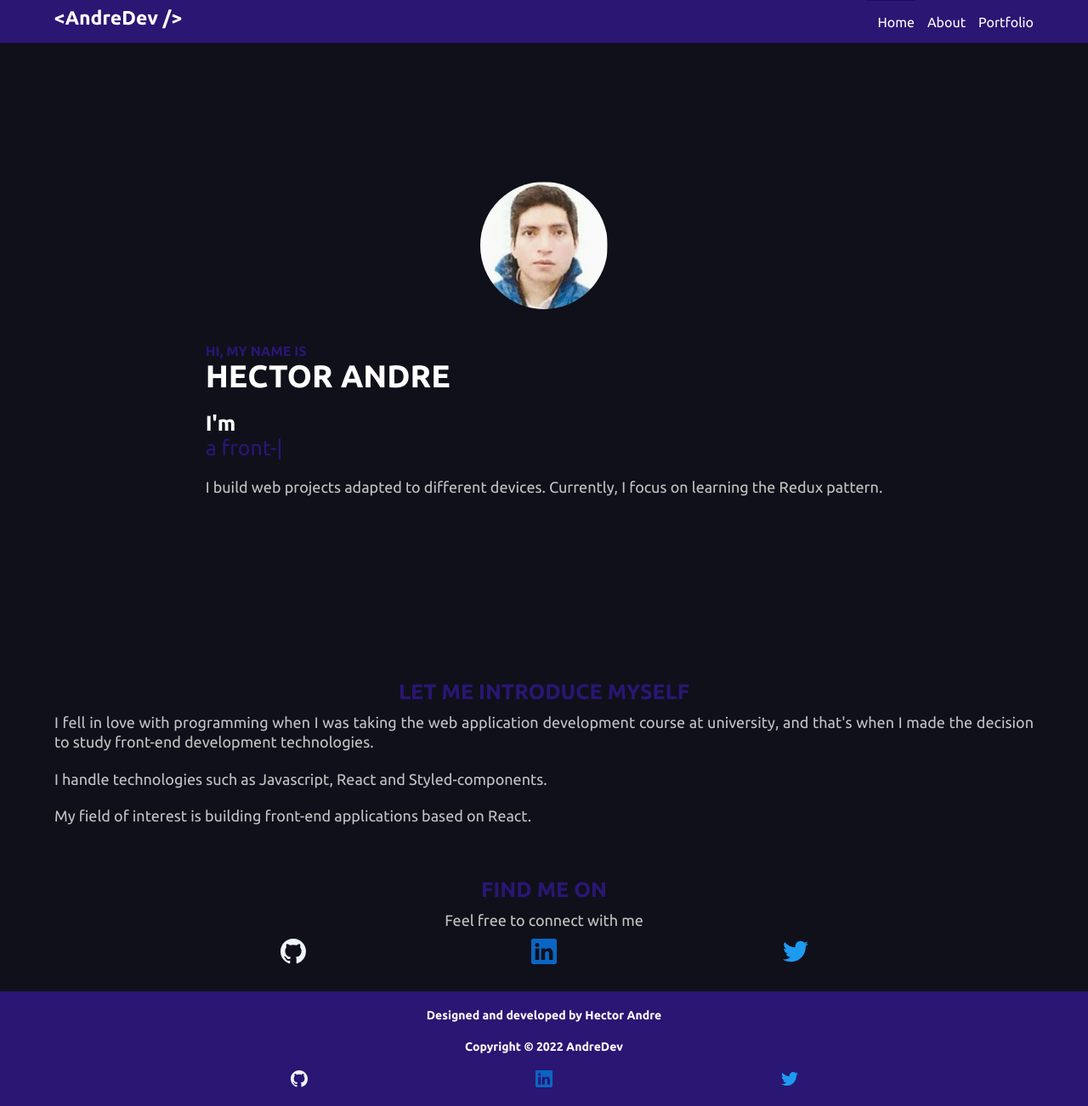
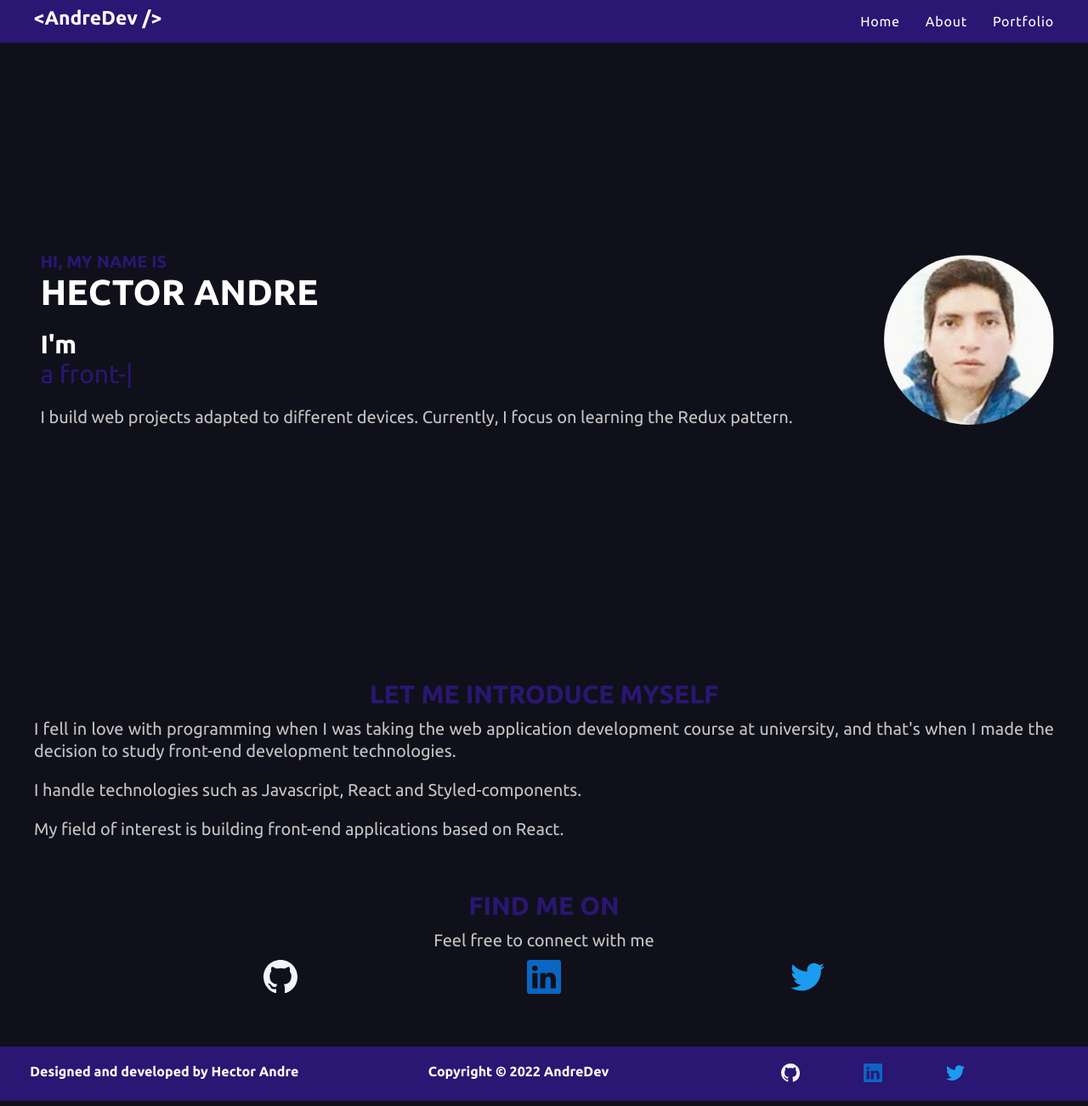
Before and after one commit to AndreDev12/portfolio, a React (Vite) app: page / in a window 1280 px wide. Shown: the whole page at 85% size. Built offline with nearby package versions, Linux system fonts and the light colour scheme.

Commit message:
Styling the Footer component in tablet

```diff
--- a/src/components/About/styles.js
+++ b/src/components/About/styles.js
@@ -6,9 +6,9 @@ export const AboutContainer = styled.div`
 
 export const AboutDiv = styled.div`
     height: 70vh;
-    width: 90%;
+    width: 95%;
     margin: 0 auto;
-    max-width: 1400px;
+    max-width: 1200px;
     padding-top: 11rem;
     h1{
         text-align: center;
--- a/src/components/Footer/styles.js
+++ b/src/components/Footer/styles.js
@@ -10,14 +10,20 @@ export const FooterContainer = styled.footer`
 `;
 
 export const FooterDiv = styled.div`
-    width: 90%;
+    width: 95%;
     margin: 0 auto;
-    max-width: 1400px;
+    max-width: 1200px;
     display: flex;
     flex-wrap: wrap;
     color: ${({theme}) => theme.colors.white};
     /* padding-top: 11rem; */
     /* height: 70vh; */
+    @media(min-width: ${({theme}) => theme.breakpoints.tablet}){
+        flex-wrap: nowrap;
+        margin: 0;
+        width: 100%;
+        column-gap: 5rem;
+    }
     &>*{
         width: 100%;
         padding-block: 1rem;
@@ -32,6 +38,9 @@ export const FooterInformation = styled.div`
         font-size: 1.4rem;
         text-align: center;
         line-height: 1.2;
+        @media(min-width: ${({theme}) => theme.breakpoints.tablet}){
+            font-size: 1.6rem;
+        }
     }
 `;
 
@@ -39,10 +48,19 @@ export const Copyright = styled.div`
     h5{
         font-size: 1.4rem;
         text-align: center;
+        @media(min-width: ${({theme}) => theme.breakpoints.tablet}){
+            font-size: 1.6rem;
+        }
     }
 `;
 
 export const FooterSocialNetwork = styled.div`
     display: flex;
     justify-content: space-evenly;
+    svg{
+        @media(min-width: ${({theme}) => theme.breakpoints.tablet}){
+            height: 2.2rem;
+            width: 2.2rem;
+        }
+    }
 `;
--- a/src/components/Home/styles.js
+++ b/src/components/Home/styles.js
@@ -6,17 +6,18 @@ export const HomeContainer = styled.div`
 
 export const HomeDiv = styled.div`
     height: 100vh;
-    width: 90%;
+    width: 95%;
     margin: 0 auto;
-    max-width: 1400px;
+    max-width: 1200px;
     display: flex;
     flex-direction: column;
     justify-content: center;
     align-items: center;
     row-gap: 4rem;
-    /* @media(min-width: ${({theme}) => theme.breakpoints.tablet}){
+    @media(min-width: ${({theme}) => theme.breakpoints.tablet}){
         flex-direction: row;
-    } */
+        column-gap: 10rem;
+    }
     /* @media(min-width: ${({theme}) => theme.breakpoints.desktop}){
         width: 12rem;
         height: 12rem;
@@ -40,9 +41,10 @@ export const Picture = styled.img`
     width: 15rem;
     border-radius: 50%;
     /* animation: ${bounce} 1s alternate infinite; */
-    /* @media(min-width: ${({theme}) => theme.breakpoints.tablet}){
+    @media(min-width: ${({theme}) => theme.breakpoints.tablet}){
         order: 1;
-    } */
+        width: 20rem;
+    }
 `;
 
 export const NameContainer = styled.div`
@@ -50,11 +52,17 @@ export const NameContainer = styled.div`
         font-size: ${({theme}) => theme.fonts.sizes.test1};
         color: ${({theme}) => theme.colors.purple};
         text-transform: uppercase;
+        @media(min-width: ${({theme}) => theme.breakpoints.tablet}){
+            font-size: 2rem;
+        }
     }
     h1{
         font-size: ${({theme}) => theme.fonts.sizes.test4};
         color: ${({theme}) => theme.colors.white};
         text-transform: uppercase;
+        @media(min-width: ${({theme}) => theme.breakpoints.tablet}){
+            font-size: 4.2rem;
+        }
     }
 `;
 
@@ -63,10 +71,16 @@ export const Specialty = styled.div`
     h3{
         font-size: ${({theme}) => theme.fonts.sizes.test3};
         color: ${({theme}) => theme.colors.white};
+        @media(min-width: ${({theme}) => theme.breakpoints.tablet}){
+            font-size: 3rem;
+        }
     }
     span{
         font-size: ${({theme}) => theme.fonts.sizes.test3};
         color: ${({theme}) => theme.colors.purple};
+        @media(min-width: ${({theme}) => theme.breakpoints.tablet}){
+            font-size: 3rem;
+        }
     }
 `;
 
@@ -76,17 +90,22 @@ export const Paragraph = styled.p`
     font-size: ${({theme}) => theme.fonts.sizes.test2};
     line-height: 1.3;
     text-align: justify;
+    @media(min-width: ${({theme}) => theme.breakpoints.tablet}){
+        font-size: 2rem;
+    }
 `;
 
 export const AboutDiv = styled.div`
-    width: 90%;
+    width: 95%;
     margin: 0 auto;
-    max-width: 1400px;
+    max-width: 1200px;
     display: flex;
     flex-direction: column;
     row-gap: 4rem;
-    /* padding-block: 3rem; */
     padding-bottom: 3rem;
+    @media(min-width: ${({theme}) => theme.breakpoints.tablet}){
+        padding-bottom: 6rem;
+    }
 `;
 
 export const Presentation = styled.div`
@@ -96,6 +115,9 @@ export const Presentation = styled.div`
         font-size: ${({theme}) => theme.fonts.sizes.test3};
         color: ${({theme}) => theme.colors.purple};
         margin-bottom: 1rem;
+        @media(min-width: ${({theme}) => theme.breakpoints.tablet}){
+            font-size: 3rem;
+        }
     }
     p{
         margin: 0 0 2rem;
@@ -103,6 +125,9 @@ export const Presentation = styled.div`
         font-size: 1.8rem;
         line-height: 1.3;
         text-align: justify;
+        @media(min-width: ${({theme}) => theme.breakpoints.tablet}){
+            font-size: 2rem;
+        }
     }
 `;
 
@@ -113,6 +138,9 @@ export const Contact = styled.div`
         font-size: ${({theme}) => theme.fonts.sizes.test3};
         color: ${({theme}) => theme.colors.purple};
         margin-bottom: 1rem;
+        @media(min-width: ${({theme}) => theme.breakpoints.tablet}){
+            font-size: 3rem;
+        }
     }
     p{
         margin: 0 0 1rem;
@@ -120,10 +148,19 @@ export const Contact = styled.div`
         font-size: 1.8rem;
         line-height: 1.3;
         text-align: center;
+        @media(min-width: ${({theme}) => theme.breakpoints.tablet}){
+            font-size: 2rem;
+        }
     }
 `;
 
 export const SocialNetworks = styled.div`
     display: flex;
     justify-content: space-evenly;
+    svg{
+        @media(min-width: ${({theme}) => theme.breakpoints.tablet}){
+            height: 4rem;
+            width: 4rem;
+        }
+    }
 `;
--- a/src/components/NavBar/NavBar.jsx
+++ b/src/components/NavBar/NavBar.jsx
@@ -3,7 +3,7 @@ import { useState } from 'react';
 import { Link } from 'react-router-dom';
 import { FaBars, FaTimes } from 'react-icons/fa';
 
-import { HeaderContainer, ListItem, Logo, MenuButton, Nav } from './styles';
+import { HeaderContainer, ListItem, Logo, MenuButton, Nav, UnorderedList } from './styles';
 import logo from '../../assets/logos/logo.svg';
 
 const NavBar = () => {
@@ -27,11 +27,11 @@ const NavBar = () => {
               }
             </MenuButton>
             <Nav toggle={toggle}>
-              <ul>
+              <UnorderedList>
                 <ListItem><Link to="/">Home</Link></ListItem>
                 <ListItem><Link to="about">About</Link></ListItem>
                 <ListItem><Link to="portfolio">Portfolio</Link></ListItem>
-              </ul>
+              </UnorderedList>
             </Nav>
           </div>
         </div>
--- a/src/components/NavBar/styles.js
+++ b/src/components/NavBar/styles.js
@@ -11,9 +11,9 @@ export const HeaderContainer = styled.header`
         width: 100%;
         height: 5rem;
         /* padding: 1rem; */
-        width: 90%;
+        width: 95%;
         margin: 0 auto;
-        max-width: 1400px;
+        max-width: 1200px;
         > div{
             display: flex;
             height: 100%;
@@ -56,15 +56,23 @@ export const Nav = styled.nav`
         width: ${({toggle}) => toggle ? "100%" : "0%"};
         z-index: 10;
     }
+`;
+
+export const UnorderedList = styled.ul`
+    @media(min-width: ${({theme}) => theme.breakpoints.tablet}){
+        display: flex;
+        justify-items: center;
+    }
     li:nth-child(1){
-        border-top: .1rem solid ${({theme}) => theme.colors.darkPurple};
+        border-top: 0.1rem solid ${({theme}) => theme.colors.darkPurple};
+        @media(min-width: ${({theme}) => theme.breakpoints.tablet}){
+            border-top-width: 0;
+        }
     }
     li:not(:nth-child(1)){
-        border-top: .1rem solid ${({theme}) => theme.colors.purple};
-    }
-    ul{
+        border-top: 0.1rem solid ${({theme}) => theme.colors.purple};
         @media(min-width: ${({theme}) => theme.breakpoints.tablet}){
-            display: flex;
+            border-top-width: 0;
         }
     }
 `;
@@ -74,9 +82,19 @@ export const ListItem = styled.li`
     position: relative;
     transition: padding-left .3s;
     width: 100%;
+    @media(min-width: ${({theme}) => theme.breakpoints.tablet}){
+        margin-left: 3rem;
+        letter-spacing: 0.08rem;
+    }
     &:hover{
         background-color: ${({theme}) => theme.colors.purple};
         padding-left: 1rem;
+        @media(min-width: ${({theme}) => theme.breakpoints.tablet}){
+            padding-left: 0;
+        }
+        a::before{
+            transform: scale(1);
+        }
     }
         a{
             font-size: ${({theme}) => theme.fonts.sizes.md};
@@ -85,5 +103,24 @@ export const ListItem = styled.li`
             display: inline-block;
             line-height: 5rem;
             margin-left: 1.5rem;
+            position: relative;
+            @media(min-width: ${({theme}) => theme.breakpoints.tablet}){
+                margin-left: 0;
+            }
+            &:hover{
+                color: ${({theme}) => theme.colors.purpleLight};
+            }
+            &::before{
+                @media(min-width: ${({theme}) => theme.breakpoints.tablet}){
+                    content: "";
+                    width: 100%;
+                    height: 0.2rem;
+                    background-color: ${({theme}) => theme.colors.purpleLight};
+                    position: absolute;
+                    bottom: 1.4rem;
+                    transition: transform 0.3s ease 0s;
+                    transform: scale(0);
+                }
+            }
         }
 `;
--- a/src/components/Portfolio/styles.js
+++ b/src/components/Portfolio/styles.js
@@ -5,9 +5,9 @@ export const PortfolioContainer = styled.div`
 `;
 
 export const PortfolioDiv = styled.div`
-    width: 90%;
+    width: 95%;
     margin: 0 auto;
-    max-width: 1400px;
+    max-width: 1200px;
     padding-top: 11rem;
     padding-bottom: 5rem;
     display: flex;
```
